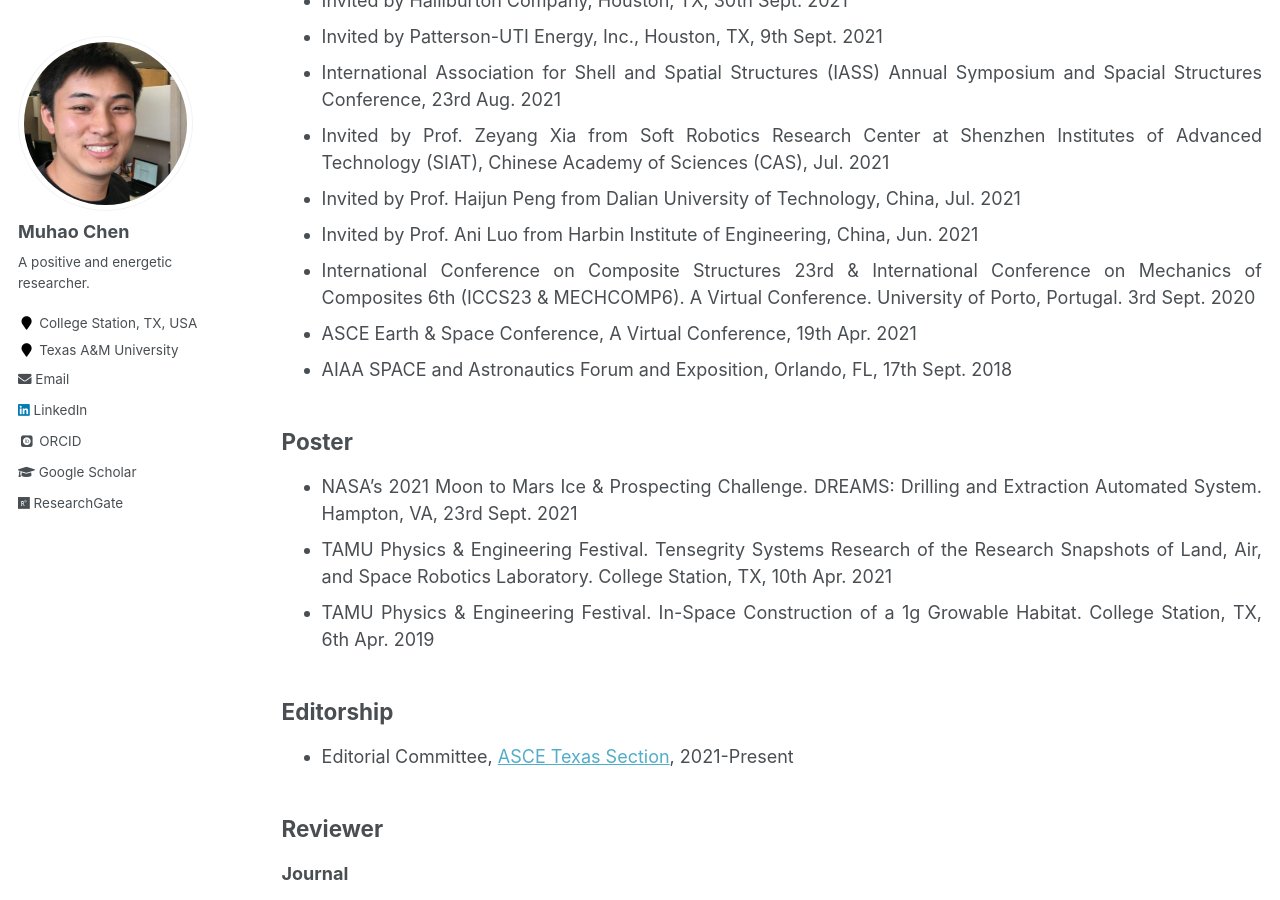
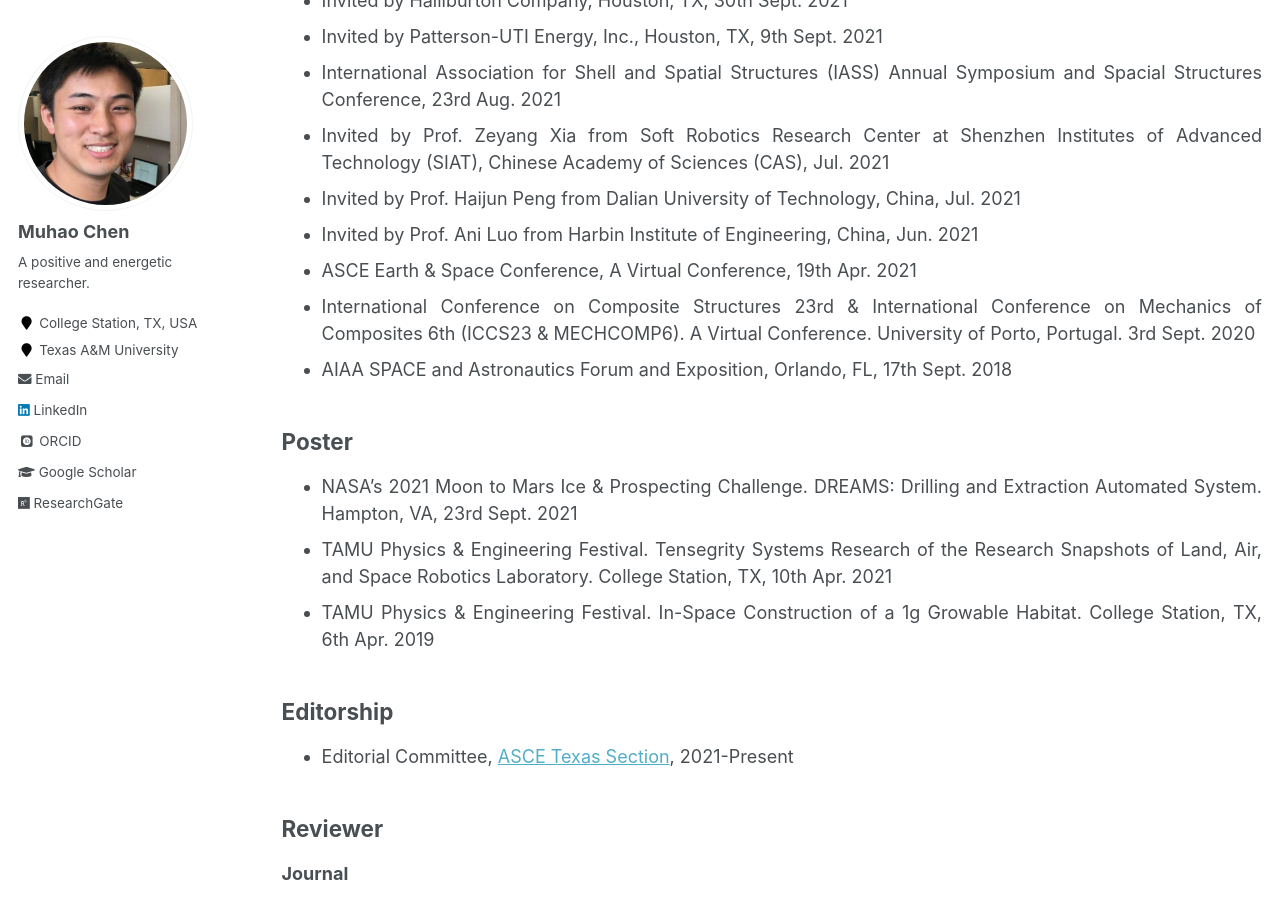
Before and after one commit to Muhao-Chen/muhao-chen.github.io, a Jekyll site: the page built from _pages/professional-activities.md, in a window 1280 px wide and 900 px high, scrolled down 843 px. Built offline with Jekyll 4.4.1, drawn with Linux system fonts in a browser that asks for light colours; some web fonts are replaced.

```diff
--- a/_pages/professional-activities.md
+++ b/_pages/professional-activities.md
@@ -36,8 +36,8 @@ toc_max_header: 1
 * Invited by Prof. Zeyang Xia from Soft Robotics Research Center at Shenzhen Institutes of Advanced Technology (SIAT), Chinese Academy of Sciences (CAS), Jul. 2021
 * Invited by Prof. Haijun Peng from Dalian University of Technology, China, Jul. 2021
 * Invited by Prof. Ani Luo from Harbin Institute of Engineering, China, Jun. 2021
+* ASCE Earth & Space Conference, A Virtual Conference, 19th Apr. 2021
 * International Conference on Composite Structures 23rd & International Conference on Mechanics of Composites 6th (ICCS23 & MECHCOMP6). A Virtual Conference. University of Porto, Portugal. 3rd Sept. 2020
-* ASCE Earth & Space Conference, A Virtual Conference, 19th Apr. 2021
 * AIAA SPACE and Astronautics Forum and Exposition, Orlando, FL, 17th Sept. 2018
 
 
```
